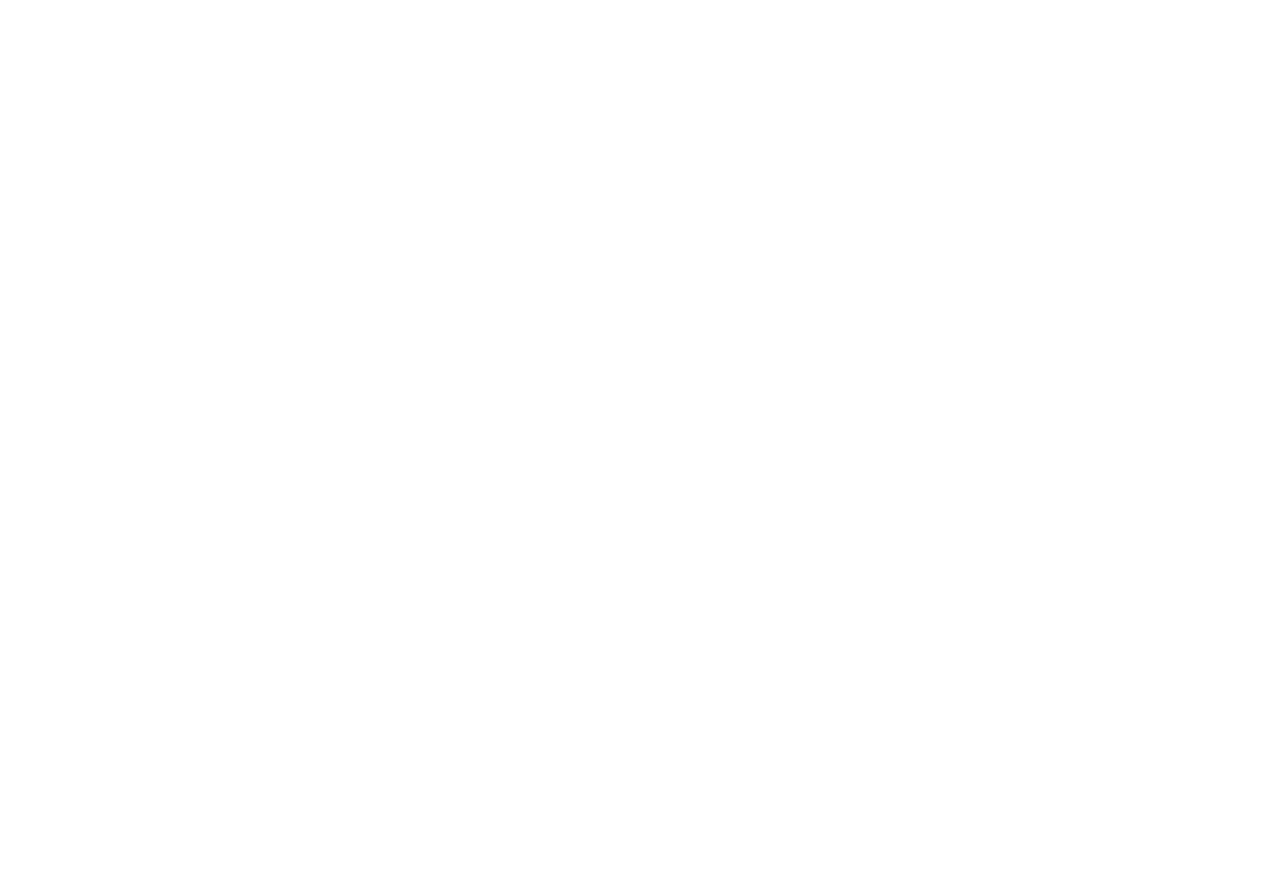
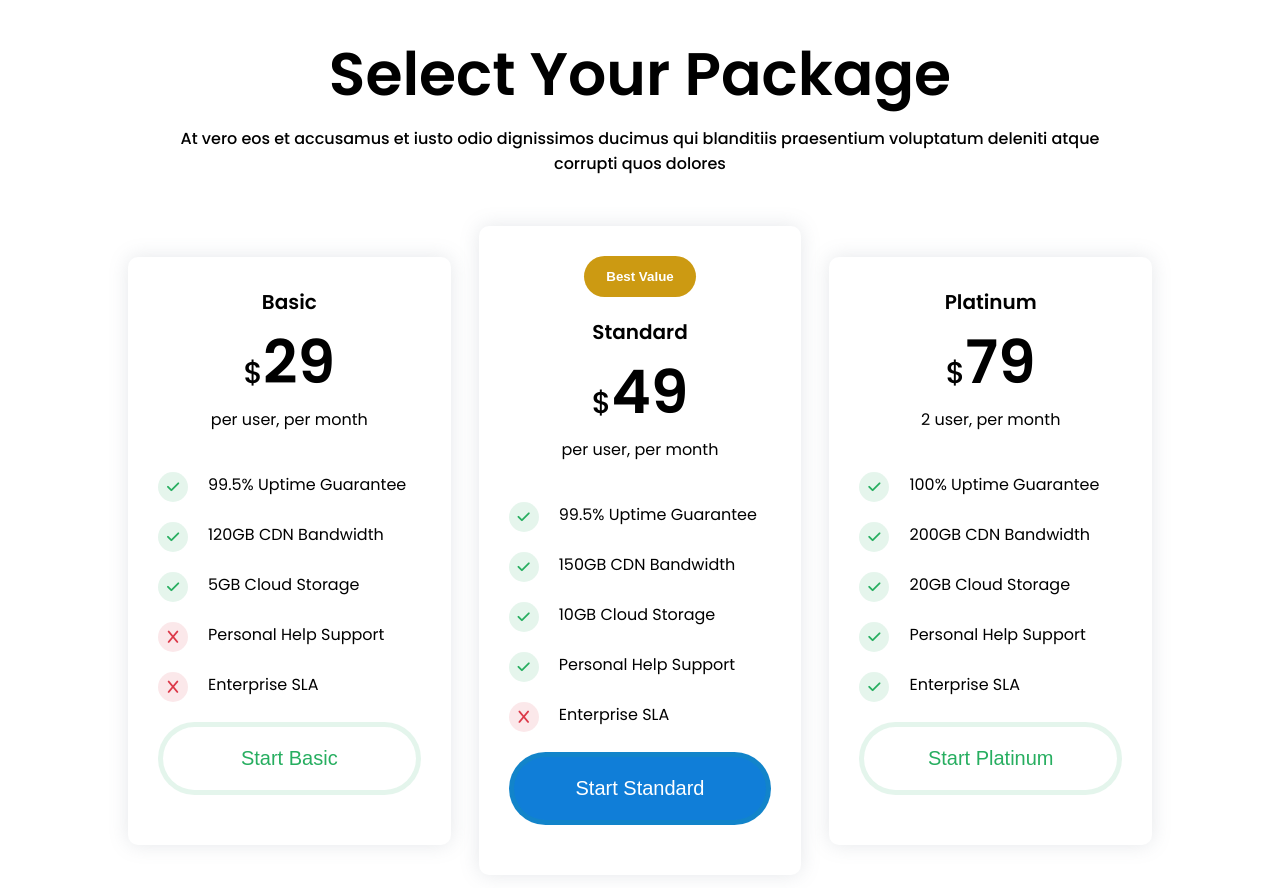
Before and after one commit to s-kvng/Real-Estate, a React (Create React App) app: page / in a window 1280 px wide. Shown: the part 4920-5808 px from the top of the page. Before the commit the page ends 4869 px from the top, so only its background shows below. Built offline with nearby package versions, Linux system fonts and the light colour scheme.

Commit message:
Add Price component

```diff
--- a/src/App.css
+++ b/src/App.css
@@ -144,3 +144,13 @@
   border-radius: 100px;
   background-color: #cc9a12;
 }
+
+.btn5{
+  border-radius: 50px;
+  padding: 20px 40px;
+  color: #107ed8;
+  font-size: 20px;
+  font-weight: 400;
+  border: 5px solid #27ae601f;
+  background-color: white;
+}
--- a/src/components/data/Data.js
+++ b/src/components/data/Data.js
@@ -224,3 +224,82 @@
       icon: [<i class='fa-brands fa-facebook-f'></i>, <i class='fa-brands fa-linkedin'></i>, <i class='fa-brands fa-twitter'></i>, <i class='fa-brands fa-instagram'></i>],
     },
   ]
+  export const price = [
+    {
+      plan: "Basic",
+      price: "29",
+      ptext: "per user, per month",
+      list: [
+        {
+          icon: <i class='fa-solid fa-check'></i>,
+          text: "99.5% Uptime Guarantee",
+        },
+        {
+          icon: <i class='fa-solid fa-check'></i>,
+          text: "120GB CDN Bandwidth",
+        },
+        {
+          icon: <i class='fa-solid fa-check'></i>,
+          text: "5GB Cloud Storage",
+        },
+        { change: "color", icon: <i class='fa-solid fa-x'></i>, text: "Personal Help Support" },
+        { change: "color", icon: <i class='fa-solid fa-x'></i>, text: "Enterprise SLA" },
+      ],
+    },
+    {
+      best: "Best Value",
+      plan: "Standard",
+      price: "49",
+      ptext: "per user, per month",
+      list: [
+        {
+          icon: <i class='fa-solid fa-check'></i>,
+          text: "99.5% Uptime Guarantee",
+        },
+        {
+          icon: <i class='fa-solid fa-check'></i>,
+          text: "150GB CDN Bandwidth",
+        },
+        {
+          icon: <i class='fa-solid fa-check'></i>,
+          text: "10GB Cloud Storage",
+        },
+        {
+          icon: <i class='fa-solid fa-check'></i>,
+          text: "Personal Help Support",
+        },
+        {
+          change: "color",
+          icon: <i class='fa-solid fa-x'></i>,
+          text: "Enterprise SLA",
+        },
+      ],
+    },
+    {
+      plan: "Platinum",
+      price: "79",
+      ptext: "2 user, per month",
+      list: [
+        {
+          icon: <i class='fa-solid fa-check'></i>,
+          text: "100% Uptime Guarantee",
+        },
+        {
+          icon: <i class='fa-solid fa-check'></i>,
+          text: "200GB CDN Bandwidth",
+        },
+        {
+          icon: <i class='fa-solid fa-check'></i>,
+          text: "20GB Cloud Storage",
+        },
+        {
+          icon: <i class='fa-solid fa-check'></i>,
+          text: "Personal Help Support",
+        },
+        {
+          icon: <i class='fa-solid fa-check'></i>,
+          text: "Enterprise SLA",
+        },
+      ],
+    },
+  ]
--- a/src/components/home/Home.jsx
+++ b/src/components/home/Home.jsx
@@ -5,6 +5,7 @@
 import Award from './awards/Award';
 import Location from './location/Location';
 import Team from './team/Team';
+import Price from './pricing/Price';
 
 const Home = () => {
   return (
@@ -15,6 +16,7 @@
         <Award />
         <Location/>
         <Team/>
+        <Price />
     </>
   )
 }
--- /dev/null
+++ b/src/components/home/pricing/Price.css
@@ -0,0 +1,69 @@
+.price{
+    text-align: center;
+}
+
+.price .content .box{
+    width: 31.5%;
+    padding: 30px;
+    border-radius: 10px ;
+}
+
+.price button {
+    margin-bottom: 20px;
+}
+
+.price .box:nth-child(1) .topbtn button ,
+.price .box:nth-child(3) .topbtn button {
+    display: none;
+}
+
+.price h3{
+    font-size: 20px;
+}
+
+.price h1 {
+    font-size : 60px;
+    color : black;
+}
+
+.price span {
+    font-size: 30px;
+    font-weight: 500;
+}
+
+.price ul {
+    margin-top: 40px;
+
+}
+
+
+.price ul li {
+    display: flex;
+    margin-bottom: 20px;
+}
+
+.price label{
+    width : 30px ;
+    height : 30px ;
+    line-height: 30px;
+    border-radius: 50%;
+    margin-right: 20px;
+}
+
+.price .btn5 {
+    width: 100%;
+}
+
+
+@media screen and (max-width : 800px){
+     .price .content{
+        flex-direction: column;
+     }
+
+     .price .content .box{
+        width: 100%;
+        margin-bottom: 50px;
+        padding: 30px;
+        border-radius: 10px;
+     }
+}
--- /dev/null
+++ b/src/components/home/pricing/Price.jsx
@@ -0,0 +1,26 @@
+import React from 'react';
+import Heading from '../../common/Heading';
+import PriceCard from './PriceCard';
+import './Price.css';
+
+
+const Price = () => {
+  return (
+    <>
+        <section className='price padding'>
+            <div className="container">
+                <Heading title="Select Your Package" subtitle="At vero eos et accusamus
+                                et iusto odio dignissimos ducimus qui blanditiis praesentium voluptatum
+                                deleniti atque corrupti quos dolores"/>
+
+            <PriceCard />
+
+            </div>
+
+
+        </section>
+    </>
+  )
+}
+
+export default Price
--- /dev/null
+++ b/src/components/home/pricing/PriceCard.jsx
@@ -0,0 +1,49 @@
+import React from 'react';
+import { price } from '../../data/Data';
+
+const PriceCard = () => {
+    return (
+        <>
+            <div className='content flex mtop'>
+                {price.map((item, index) => (
+                    <div className='box shadow' key={index}>
+                        <div className="topbtn">
+                            <button className="btn3">{item.best}</button>
+                        </div>
+                        <h3>{item.plan}</h3>
+                        <h1>
+                            <span>$</span>{item.price}
+                        </h1>
+                        <p>{item.ptext}</p>
+
+
+                        <ul>
+                            {item.list.map((val) => (
+                                <li>
+                                    <label htmlFor="" style={{
+                                        background: val.change === "color" ? "#dc35451d" :
+                                            "#27ae601f", color: val.change === "color" ? "#dc3848" : "#27ae60",
+                                    }}>
+                                        {val.icon}
+                                    </label>
+                                    <p>{val.text}</p>
+                                </li>
+                            ))}
+                        </ul>
+
+                        <button className="btn5" style={{
+                            background: item.plan === "Standard" ? "#107ed8" :
+                                "#fff", color: item.plan === "Standard" ? "#fff" : "#27ae60",
+                        }}>
+
+                            Start {item.plan}
+
+                        </button>
+                    </div>
+                ))}
+            </div>
+        </>
+    )
+}
+
+export default PriceCard
--- a/src/components/home/team/Team.css
+++ b/src/components/home/team/Team.css
@@ -1,5 +1,9 @@
 .team .heading h1{
     color: #000;
+}
+
+.team .heading p{
+    color: #72809d;
 }
 
 .team .box{
@@ -8,10 +12,12 @@
     border-radius: 6px;
     padding: 15px;
     transition: 0.5s;
+    box-shadow: 0 0 20px 0 rgba(112 121 138 / 10%);
+
 }
 
 .team .box:hover {
-    box-shadow: 0 0 20px 0 rgba(112 121 138 / 18%);
+    box-shadow: 0 0 20px 0 rgba(112 121 138 / 22%);
     cursor: pointer;
 }
 
```
